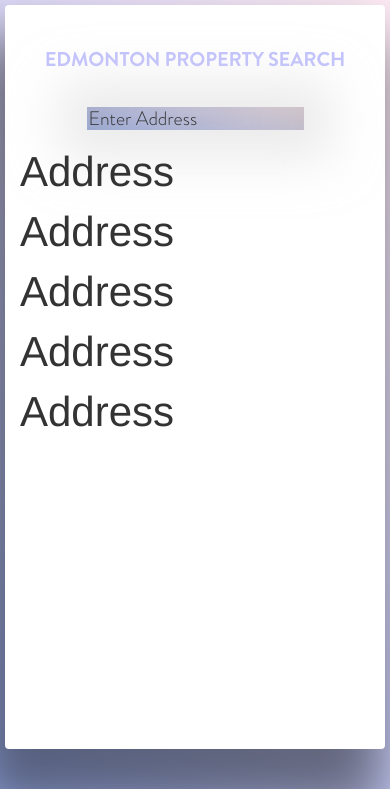
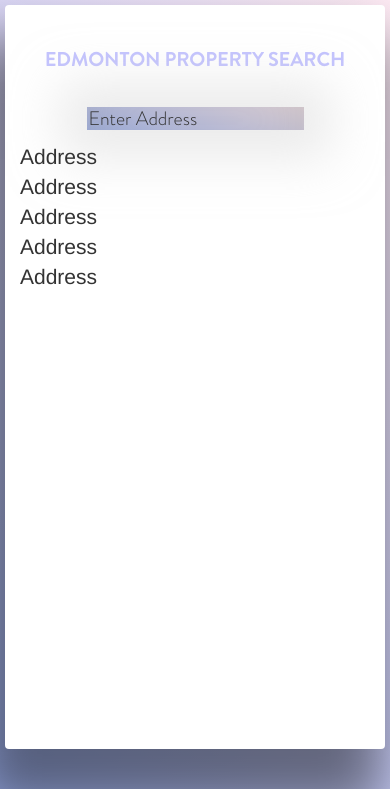
Before and after one commit to maharshmellow/edmonton-property-search, a Django app: page / in a window 390 px wide. Shown: the top 789 px of the page. Run offline with Django 3.2, Linux system fonts and the light colour scheme; some libraries are stand-ins or nearby versions.

Commit message:
updated mobile sizes

```diff
--- a/pricer/static/pricer/css/styles.css
+++ b/pricer/static/pricer/css/styles.css
@@ -74,4 +74,7 @@ input[type="text"] {
         box-shadow: -15px 46px 56px 15px rgba(0,0,0,0.50);
         border-radius: 4px;
     }
+    #infoBox{
+        font-size: 1.5em;
+    }
 }
```
